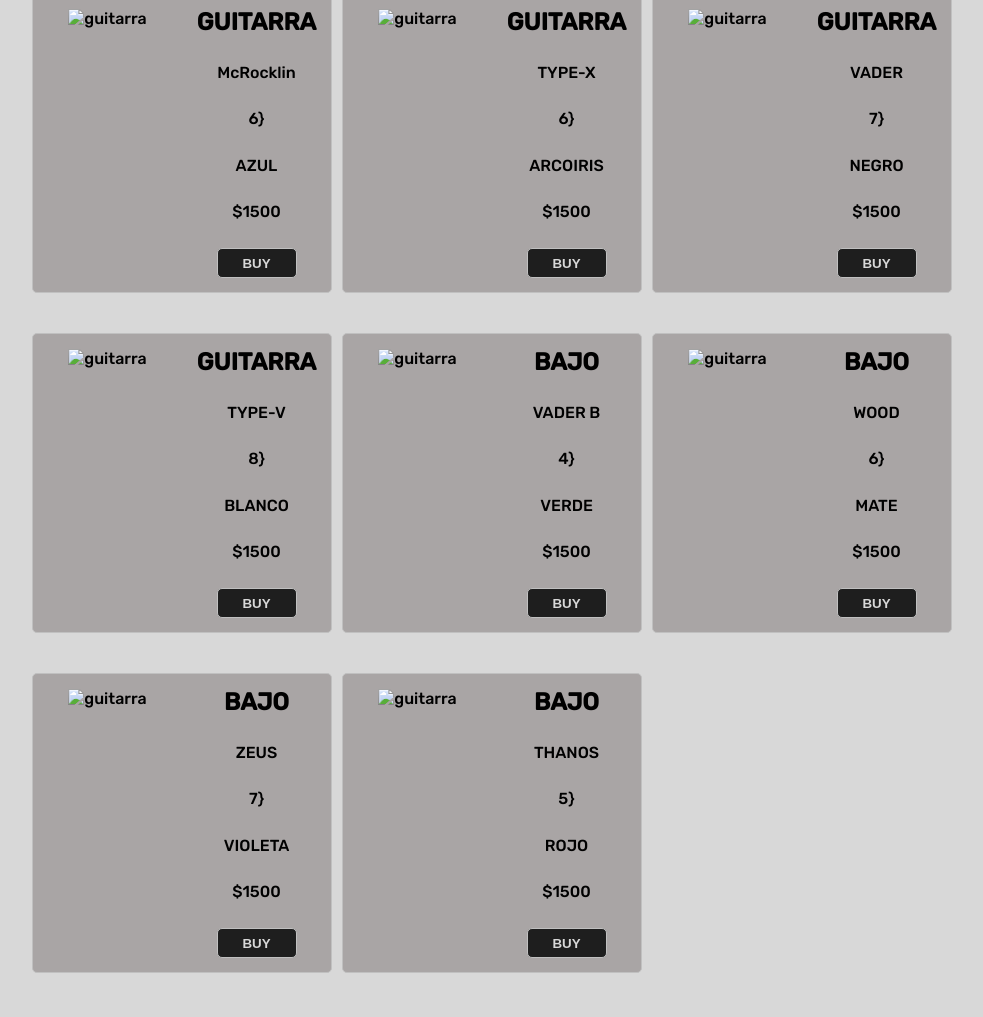
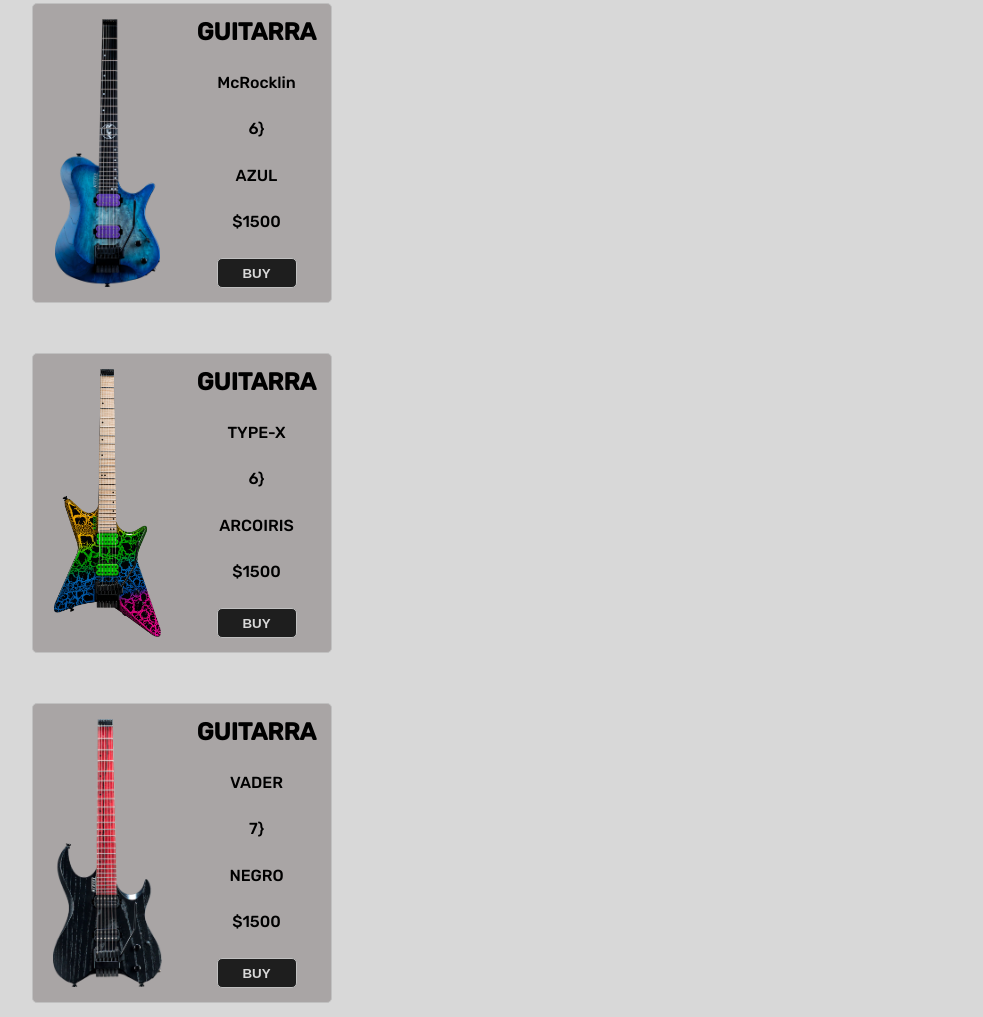
Before and after one commit to CHEIZTAIKO/javascreep, a website: page index.html in a window 1280 px wide. Shown: the part 423-1440 px from the top of the page, without its empty margins (37-1020 px from the left). Drawn offline with Linux system fonts and the light colour scheme.

Commit message:
agregando imagenes

```diff
--- a/js/script.js
+++ b/js/script.js
@@ -1,6 +1,7 @@
 //OBJETOS PARA LAS CARDS
 class Instrumento{
-    constructor(imagen,tipo,modelo,cuerdas,color,precio){
+    constructor(clase,imagen,tipo,modelo,cuerdas,color,precio){
+        this.clase=clase
         this.imagen=imagen
         this.tipo=tipo
         this.modelo=modelo
@@ -10,20 +11,20 @@ class Instrumento{
     }
 }
 const instrumentos = []
-instrumentos.push(new Instrumento("img/img-1","GUITARRA","McRocklin",6,"AZUL",1500))
-instrumentos.push(new Instrumento("img/img-2","GUITARRA","TYPE-X",6,"ARCOIRIS",1500))
-instrumentos.push(new Instrumento("img/img-3","GUITARRA","VADER",7,"NEGRO",1500))
-instrumentos.push(new Instrumento("img/img-4","GUITARRA","TYPE-V",8,"BLANCO",1500))
-instrumentos.push(new Instrumento("img/img-5","BAJO","VADER B",4,"VERDE",1500))
-instrumentos.push(new Instrumento("img/img-6","BAJO","WOOD",6,"MATE",1500))
-instrumentos.push(new Instrumento("img/img-7","BAJO","ZEUS",7,"VIOLETA",1500))
-instrumentos.push(new Instrumento("img/img-8","BAJO","THANOS",5,"ROJO",1500))
+instrumentos.push(new Instrumento("card-1","img/img-1.png","GUITARRA","McRocklin",6,"AZUL",1500))
+instrumentos.push(new Instrumento("card-2","img/img-2.png","GUITARRA","TYPE-X",6,"ARCOIRIS",1500))
+instrumentos.push(new Instrumento("card-3","img/img-3.png","GUITARRA","VADER",7,"NEGRO",1500))
+instrumentos.push(new Instrumento("card-4","img/img-4.png","GUITARRA","TYPE-V",8,"BLANCO",1500))
+instrumentos.push(new Instrumento("card-5","img/img-a.png","BAJO","VADER B",4,"VERDE",1500))
+instrumentos.push(new Instrumento("card-6","img/img-b.png","BAJO","WOOD",6,"MATE",1500))
+instrumentos.push(new Instrumento("card-7","img/img-c.png","BAJO","ZEUS",7,"VIOLETA",1500))
+instrumentos.push(new Instrumento("card-8","img/img-d.png","BAJO","THANOS",5,"ROJO",1500))
 
 const productos = document.getElementById("prod")
 
 for(const producto of instrumentos){
     productos.innerHTML += `
-    <article class="card">
+    <article class="card ${producto.clase}">
             <div class="img">
             <img src="${producto.imagen}" alt="guitarra">
             </div>
--- a/scss/partials/_productos.scss
+++ b/scss/partials/_productos.scss
@@ -1,7 +1,8 @@
 @import "../variables/variables";
 .productos{
-    display:flex;
-    flex-wrap: wrap;
+    display:grid;
+    grid-template-columns: 1fr;
+    gap: 10px;
     width: 90%;
     margin:50px auto ;
     div{
```
Also changed, not shown: css/estilos.css.
